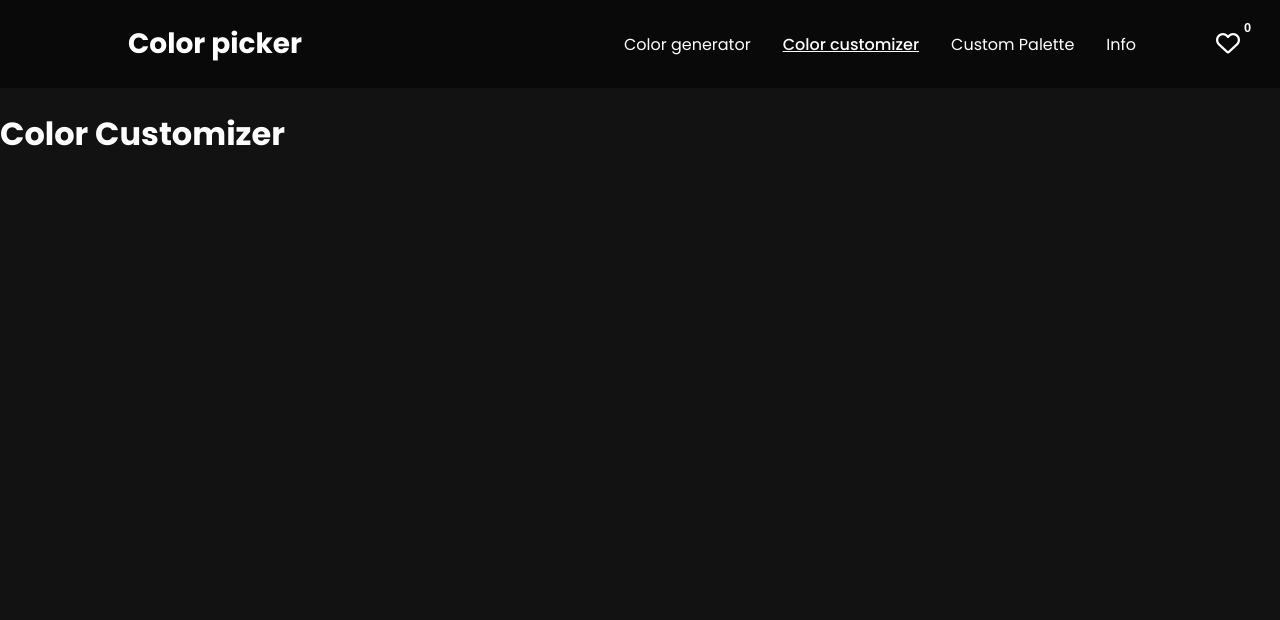
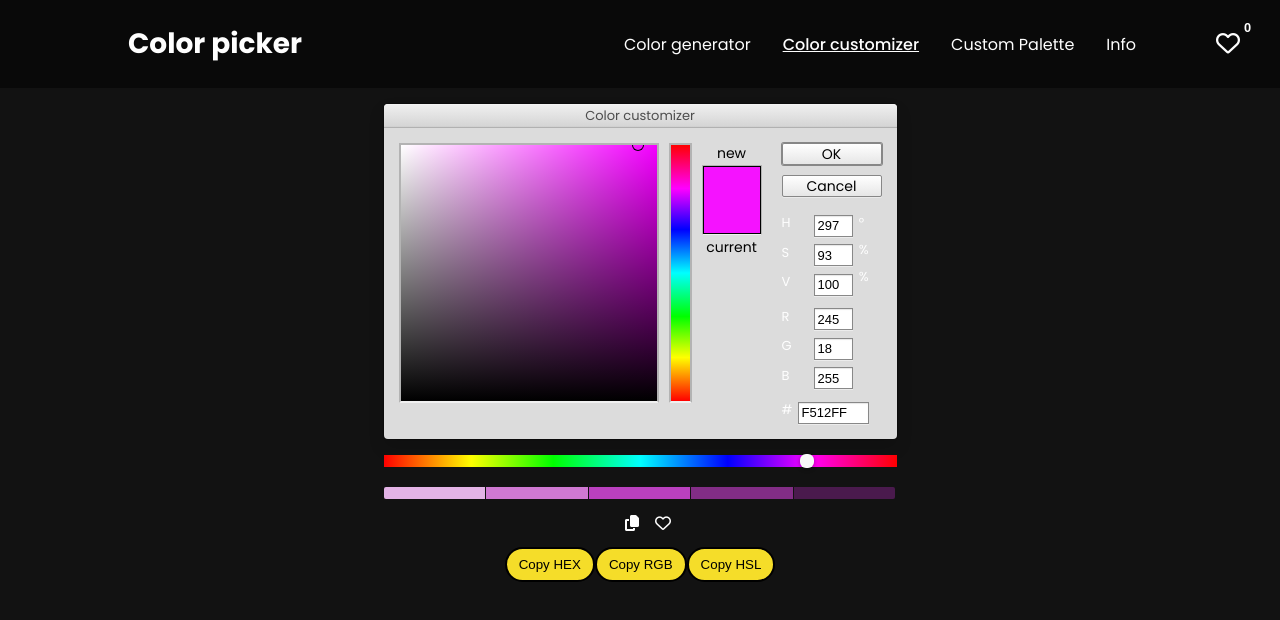
Before and after one commit to Kossin1337/Color-picker-palette-generator, a React (Create React App) app: page /color-customizer in a window 1280 px wide. Shown: the top 620 px of the page. Built offline with nearby package versions, Linux system fonts and the light colour scheme.

Commit message:
Implemented color customizer + added color API

```diff
--- a/package.json
+++ b/package.json
@@ -7,6 +7,7 @@
     "@testing-library/react": "^11.2.7",
     "@testing-library/user-event": "^12.8.3",
     "react": "^17.0.2",
+    "react-color": "^2.19.3",
     "react-dom": "^17.0.2",
     "react-router-dom": "^5.3.0",
     "react-scripts": "4.0.3",
--- a/src/App.js
+++ b/src/App.js
@@ -1,10 +1,12 @@
 import React, { useState, useEffect } from "react";
 import { BrowserRouter as Router, Switch, Route } from "react-router-dom";
-import "./App.css";
 import { ColorGenerator } from "./Pages/ColorGenerator/ColorGenerator";
 import { Navigation } from "./Components/Navigation";
+import { ColorCustomizer } from "./Pages/ColorCustomizer/ColorCustomizer";
 import { CustomPalette } from "./Pages/Palette/CustomPalette";
 import { Info } from "./Pages/Info/Info";
+
+import "./App.css";
 
 export function App() {
   const [backgroundColor, setBackgroundColor] = useState("#121212");
@@ -17,7 +19,7 @@ export function App() {
   return (
     <Router>
       <div className="color-picker" style={{ backgroundColor }}>
-        <Navigation favColors={favoriteColors} />
+        <Navigation favColors={favoriteColors.length} />
       </div>
       <Switch>
         <Route path="/color-generator">
@@ -28,7 +30,7 @@ export function App() {
         </Route>
 
         <Route path="/color-customizer">
-          <h1>Color Customizer</h1>
+          <ColorCustomizer setFavColors={setFavoriteColors} />
         </Route>
 
         <Route path="/color-palette">
--- a/src/Components/Navigation.js
+++ b/src/Components/Navigation.js
@@ -27,7 +27,7 @@ export function Navigation({ favColors }) {
         </ul>
       </div>
       <button className="favorite-colors">
-        <p className="number-of-fav-colors">{favColors.length}</p>
+        <p className="number-of-fav-colors">{favColors}</p>
         <i className="far fa-heart" onClick={showFavorites}></i>
       </button>
     </nav>
--- a/src/Pages/ColorCustomizer/ColorCustomizer.css
+++ b/src/Pages/ColorCustomizer/ColorCustomizer.css
@@ -0,0 +1,62 @@
+.color-customizer {
+  overflow-x: hidden;
+  width: 100%;
+  display: flex;
+  flex-direction: column;
+  justify-content: center;
+  align-items: center;
+}
+
+.react-colors {
+  margin-top: 1rem;
+  display: flex;
+  flex-direction: column;
+}
+
+.react-slider {
+  margin-top: 1rem;
+}
+
+.copy-buttons {
+  display: flex;
+  justify-content: space-between;
+  align-items: center;
+}
+
+.color-result {
+  display: flex;
+  justify-content: center;
+  align-items: center;
+  flex-direction: column;
+}
+
+.color-result-info {
+  margin-top: 1rem;
+  display: flex;
+  justify-content: center;
+  align-items: center;
+}
+
+.color-result-info h3 {
+  margin: 0;
+}
+
+.copy-btn {
+  cursor: pointer;
+  font-weight: 500;
+  margin: 1rem 0;
+  padding: 0.5rem 0.75rem;
+  outline: none;
+  color: #000;
+  background-color: #f5dd29;
+  border: 2px solid #000;
+  border-radius: 20px;
+  transition: all 0.2s ease-in;
+}
+
+.copy-btn:hover {
+  transform: scale(1.05);
+  background-color: #000;
+  color: #f5dd29;
+  border-color: #f5dd29;
+}
--- a/src/Pages/ColorCustomizer/ColorCustomizer.js
+++ b/src/Pages/ColorCustomizer/ColorCustomizer.js
@@ -0,0 +1,78 @@
+import React, { useState } from "react";
+import { PhotoshopPicker, SliderPicker } from "react-color";
+
+import "./ColorCustomizer.css";
+
+export const ColorCustomizer = ({ setFavColors }) => {
+  const [color, setColor] = useState("#f512ff");
+
+  function updateSlider(color) {
+    console.log("updating slider");
+    setColor(color);
+  }
+
+  function copyToClipboard() {
+    console.log("copied");
+  }
+
+  function addToFavorites() {
+    console.log(`Added ${color} item to favorites`);
+    setFavColors((prevColors) => [...prevColors, color]);
+  }
+
+  function copyHEX() {
+    console.log(color.hex);
+  }
+
+  function copyRGB() {
+    const { r, g, b } = color.rgb;
+    const rgbColor = `rgb(${r}, ${g}, ${b})`;
+    console.log(rgbColor);
+  }
+
+  function copyHSL() {
+    const { h, s, l } = color.hsl;
+    const hslColor = `hsl(${Math.floor(h)}, ${Math.floor(
+      s * 100
+    )}, ${Math.floor(l * 100)})`;
+    console.log(hslColor);
+  }
+
+  return (
+    <div className="color-customizer">
+      <div className="react-colors">
+        <PhotoshopPicker
+          color={color}
+          header={"Color customizer"}
+          onChangeComplete={(color) => setColor(color)}
+        />
+        <SliderPicker
+          className="react-slider"
+          color={color}
+          onClick={updateSlider}
+          onChangeComplete={(color) => setColor(color)}
+        />
+      </div>
+
+      <div className="color-result">
+        <div className="color-result-info">
+          <h3>{color.hex}</h3>
+          <i className="fas fa-copy" onClick={copyToClipboard}></i>
+          <i className="far fa-heart" onClick={addToFavorites}></i>
+        </div>
+
+        <div className="copy-buttons">
+          <button className="copy-btn" onClick={copyHEX}>
+            Copy HEX
+          </button>
+          <button className="copy-btn" onClick={copyRGB}>
+            Copy RGB
+          </button>
+          <button className="copy-btn" onClick={copyHSL}>
+            Copy HSL
+          </button>
+        </div>
+      </div>
+    </div>
+  );
+};
--- a/src/Pages/ColorGenerator/ColorGenerator.js
+++ b/src/Pages/ColorGenerator/ColorGenerator.js
@@ -6,24 +6,20 @@ import "./ColorGenerator.css";
 
 export function ColorGenerator({ changeBackground, setFavColors }) {
   const [color, setColor] = useState("#121212");
-  // const [colorModel, setColorModel] = useState("HEX");
 
   function generateRGB() {
-    // setColorModel("RGB");
     const [color] = createRGB();
     setColor(color);
     changeBackground(color);
   }
 
   function generateHEX() {
-    // setColorModel("HEX");
     const [color] = createHEX();
     setColor(color);
     changeBackground(color);
   }
 
   function generateHSL() {
-    // setColorModel("HSL");
     const [color] = createHSL();
     setColor(color);
     changeBackground(color);
--- a/src/Pages/Info/ArticleHEX.js
+++ b/src/Pages/Info/ArticleHEX.js
@@ -1,8 +1,27 @@
+import { Link } from "react-router-dom";
+
 export const ArticleHEX = () => {
   return (
     <div className="article">
       <h2 className="article-headline">HEX (Hexadecimal)</h2>
-      <p></p>
+      <p>
+        Hex color codes are one type of HTML color code that you’ll often hear
+        referred to as hexadecimal color or hex. You can look at hexadecimal
+        numbers as a human-friendly representation of binary code. ex color
+        codes start with a pound sign or hashtag (#) and are followed by six
+        letters and/or numbers
+      </p>
+      <p>
+        Understanding of RGB color model will help you understand HEX color
+        model. If you understand the RGB color system, you should know what
+        color is presented like this: RGB(255, 0 0)
+      </p>
+      <p>
+        In Hexadecimal the first two letters/numbers refer to red, the next two
+        refer to green, and the last two refer to blue (#RRGGBB). The color
+        values are defined in values between 00 and FF (instead of from 0 to 255
+        in RGB).
+      </p>
     </div>
   );
 };
--- a/src/Pages/Info/ArticleRGB.js
+++ b/src/Pages/Info/ArticleRGB.js
@@ -15,16 +15,16 @@ export const ArticleRGB = () => {
           Kossin | Read time: 2min
         </Link>
       </div>
-      <p className="article-text">
+      <p>
         The name of the model comes from the initials of the three additive
         primary colors.
       </p>
-      <p className="article-text">
+      <p>
         The basic principle of the RGB color model is additive color mixing.
         It’s the process of mixing together 3 primary colors (Red, Green, Blue),
         in different proportions (from 0 to 255) to produce a variety of colors.
       </p>
-      <p className="article-text">
+      <p>
         Each of the three primary colors can be represented in 256 different
         shades with the corresponding value ranging from (0 to 255). That means
         you can form 16 777 216 different colors using 256 shadees of 3 shades
@@ -61,7 +61,7 @@ export const ArticleRGB = () => {
           </a>
         </div>
       </div>
-      <p className="article-text">
+      <p>
         256 different shades of RGB primary color can be represented as a
         combination of two{" "}
         <Link to="/info/hex" className="article-routing">
--- a/src/Pages/Info/Info.css
+++ b/src/Pages/Info/Info.css
@@ -38,7 +38,7 @@
 }
 
 .articles-sidebar a.active {
-  color: #fefefe;
+  color: #f5dd29;
   font-weight: 700;
 }
 
@@ -75,11 +75,8 @@
   color: #aeaeae;
 }
 
-.article-text {
+.article p {
   color: #ededed;
-}
-
-.customize-ur-color-btn {
 }
 
 /* TRIVIA - ciekawostka */
@@ -143,7 +140,6 @@
   color: #000;
   background-color: #f5dd29;
   border: 2px solid #000;
-
   border-radius: 20px;
   transition: all 0.2s ease-in;
 }
--- a/src/Pages/Info/InfoNavigation.js
+++ b/src/Pages/Info/InfoNavigation.js
@@ -1,24 +1,39 @@
 import { NavLink } from "react-router-dom";
+
+const articles = [
+  {
+    title: "What are color models?",
+    url: "/info/color-models",
+  },
+  {
+    title: "RGB (Red, Green, Blue)",
+    url: "/info/rgb",
+  },
+  {
+    title: "HEX (Hexadecimal)",
+    url: "/info/hex",
+  },
+  {
+    title: "HSL (Hue, Saturation, Lightness)",
+    url: "/info/hsl",
+  },
+  {
+    title: "CMYK (Cyan, Magenta, Yellow, Black)",
+    url: "/info/cmyk",
+  },
+];
 
 export const InfoNavigation = () => {
   return (
     <div className="articles-sidebar">
       <h2 className="sidebar-title">Explore color models</h2>
-      <NavLink to="/info/color-models">
-        <h3 className="article-title">What are color models?</h3>
-      </NavLink>
-      <NavLink to="/info/rgb">
-        <h3 className="article-title">RGB (Red, Green, Blue)</h3>
-      </NavLink>
-      <NavLink to="/info/hex">
-        <h3 className="article-title">HEX (Hexadecimal)</h3>
-      </NavLink>
-      <NavLink to="/info/hsl">
-        <h3 className="article-title">HSL (Hue, Saturation, Lightness)</h3>
-      </NavLink>
-      <NavLink to="/info/cmyk">
-        <h3 className="article-title">CMYK (Cyan, Magenta, Yellow, Black)</h3>
-      </NavLink>
+      {articles.map(({ url, title }) => {
+        return (
+          <NavLink to={url}>
+            <h3 className="article-title">{title}</h3>
+          </NavLink>
+        );
+      })}
     </div>
   );
 };
```
Also changed, not shown: src/Pages/Info/ArticleColorModels.js (added, +8 -0 lines), src/functions/createRandomPalette.js (deleted, +0 -10 lines), 1 other file (tests, documents, lock files or other folders).
